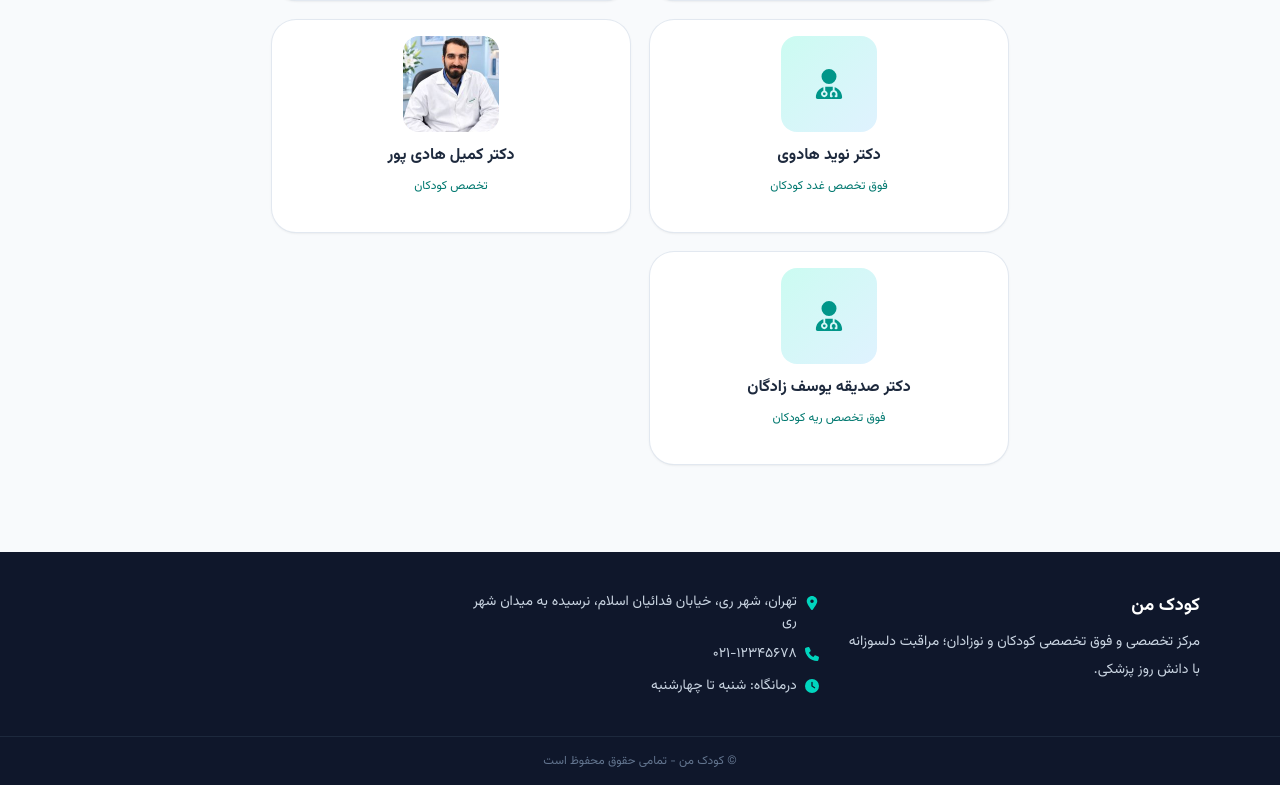
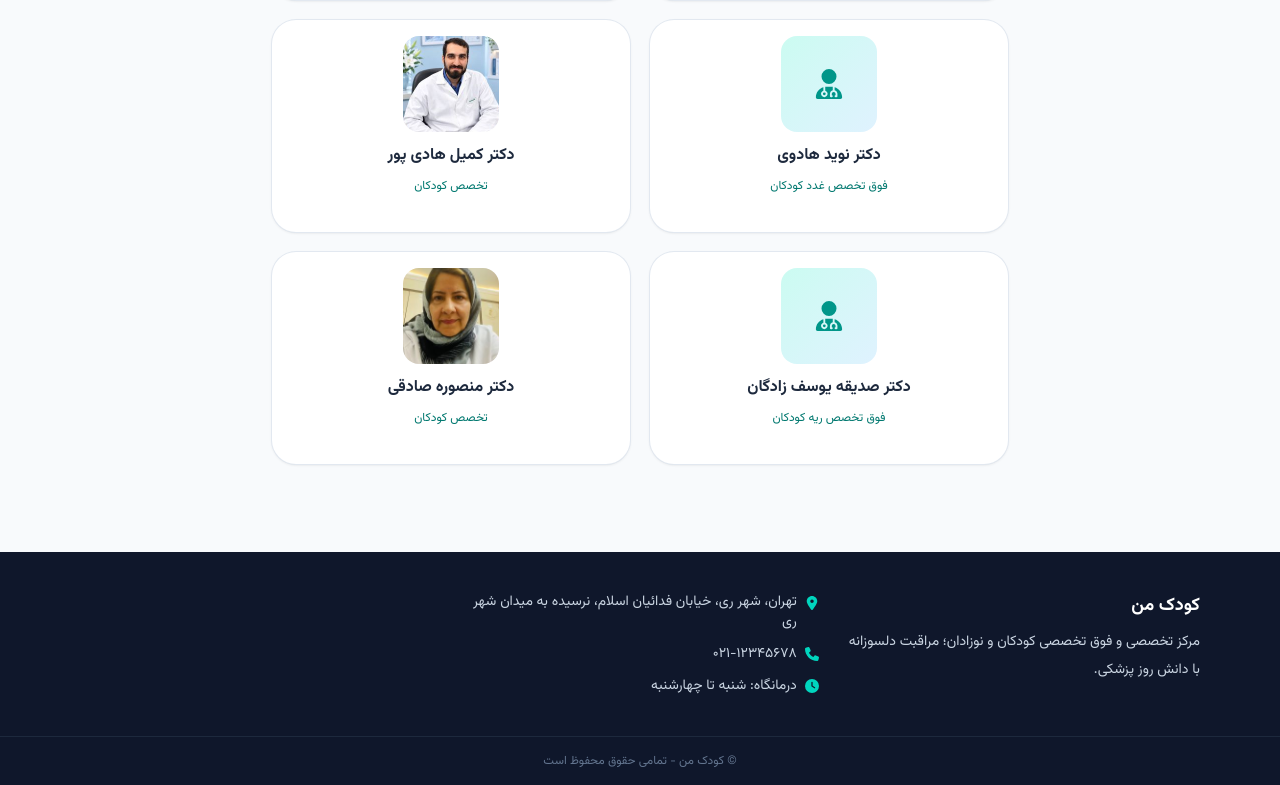
Before and after one commit to mohsenjamalpoor/kodak-man, a Next.js app: page /doctors in a window 1280 px wide. Shown: the part 1839-2624 px from the top of the page. Built offline with nearby package versions, Linux system fonts and the light colour scheme.

Commit message:
add dr sadeghi

```diff
--- a/src/data/doctors.js
+++ b/src/data/doctors.js
@@ -172,6 +172,17 @@ export const doctors = [
     education: ["دانشگاه علوم پزشکی ایران"],
     schedule: { شنبه: "۰۸:۰۰ - ۱۲:۰۰" },
   },
+
+  {
+    id: 18,
+    name: "دکتر منصوره صادقی",
+    specialty: "تخصص کودکان",
+    image: "/images/drsadghi.jpg",
+    bio: "ویزیت عمومی کودکان و نوزادان، بررسی تب و عفونت‌های شایع، مشاوره تغذیه و پایش رشد.",
+    education: ["دانشگاه علوم پزشکی ایران"],
+    schedule: {},
+    note: " در درمانگاه ویزیت ندارند.",
+  },
 ];
 
 export const getDoctor = (id) =>
```
Also changed, not shown: public/images/drsadghi.jpg (added).
